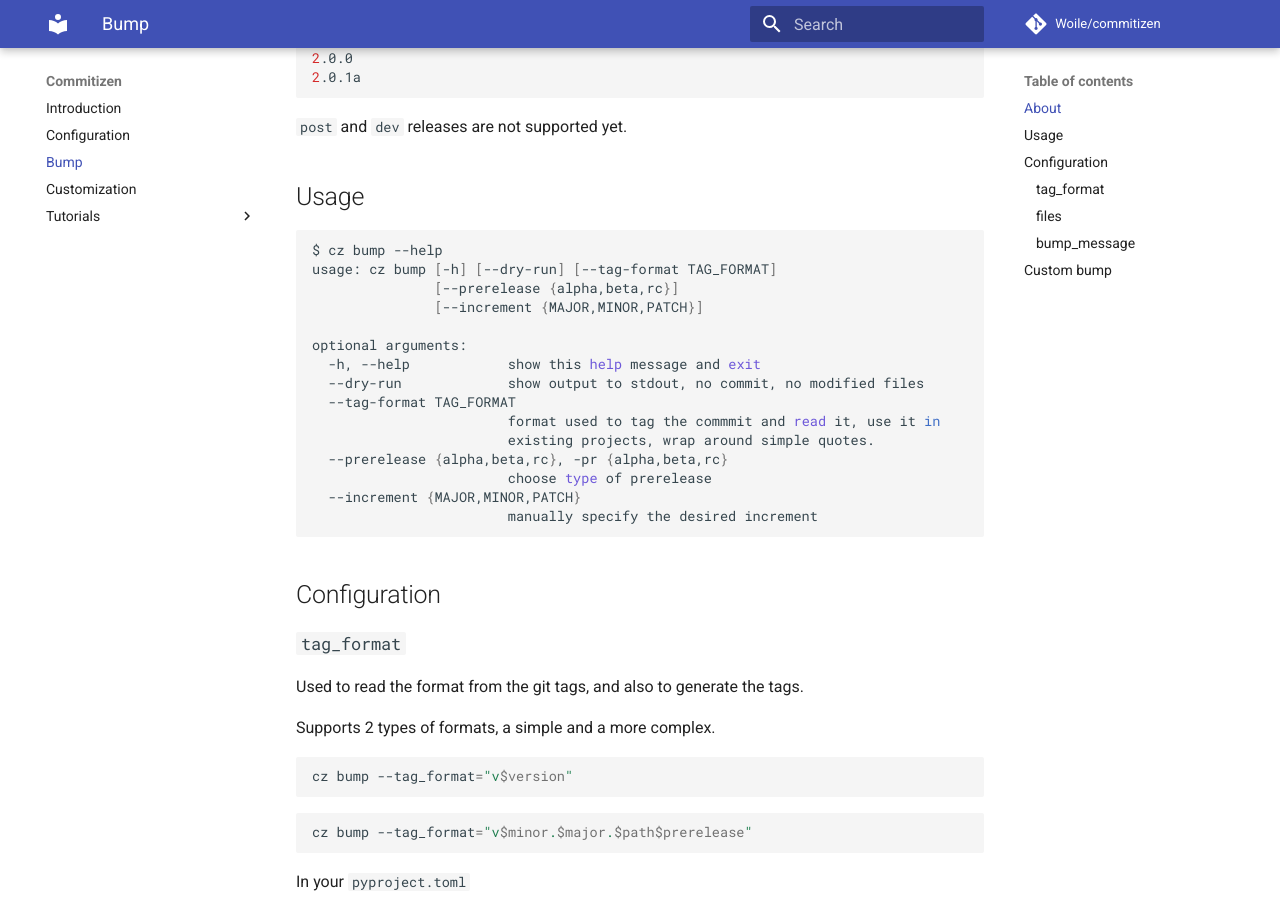
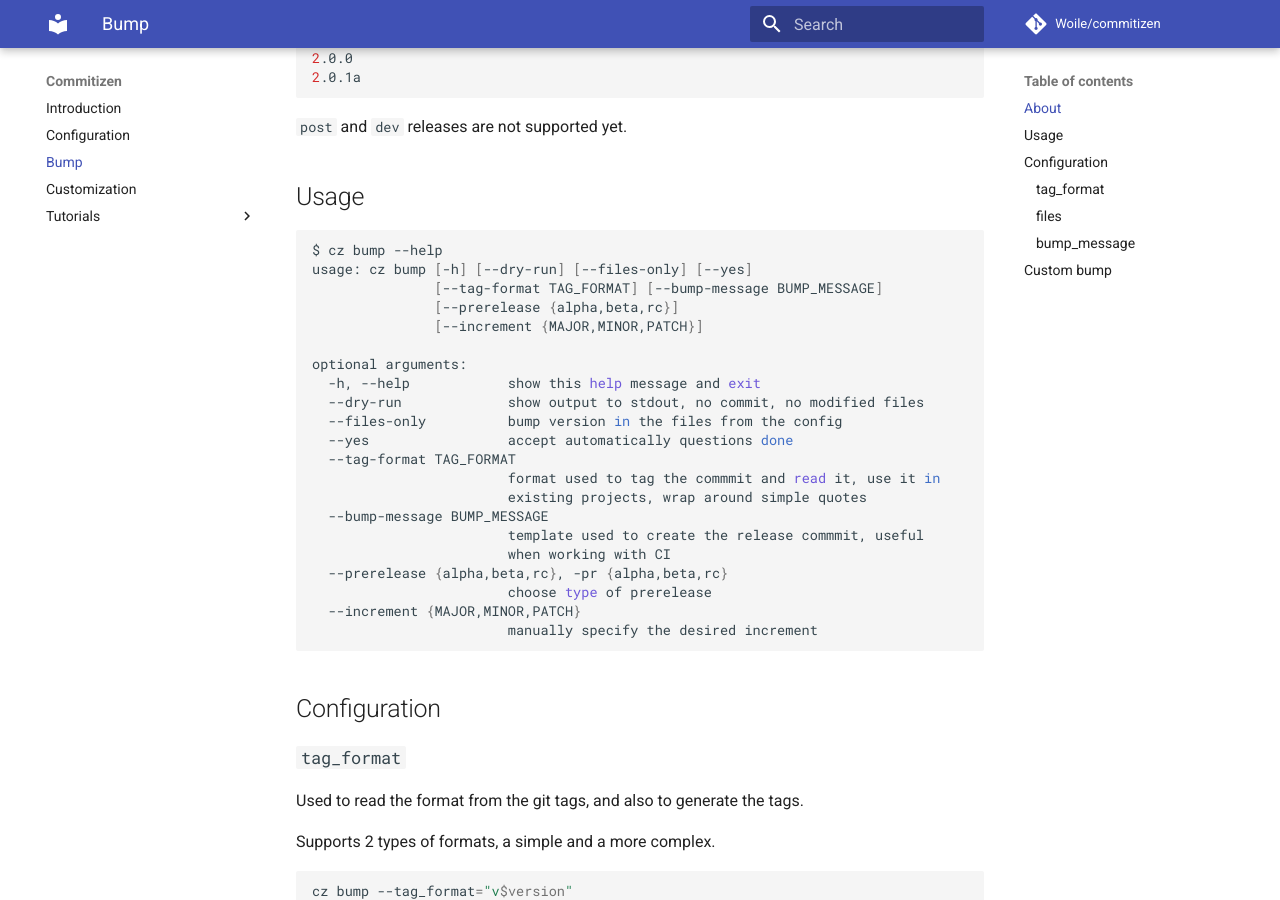
Before and after one commit to commitizen-tools/commitizen, an MkDocs documentation site: the page built from docs/bump.md, in a window 1280 px wide and 900 px high, scrolled down 1590 px. Built offline with MkDocs 1.6.1 and Material for MkDocs 9.7.7, drawn with Linux system fonts in a browser that asks for light colours; comment, search, counter and statistics services are not loaded.

Commit message:
feat(bump): new argument --files-only

````diff
--- a/docs/bump.md
+++ b/docs/bump.md
@@ -54,16 +54,22 @@
 
 ```bash
 $ cz bump --help
-usage: cz bump [-h] [--dry-run] [--tag-format TAG_FORMAT]
+usage: cz bump [-h] [--dry-run] [--files-only] [--yes]
+               [--tag-format TAG_FORMAT] [--bump-message BUMP_MESSAGE]
                [--prerelease {alpha,beta,rc}]
                [--increment {MAJOR,MINOR,PATCH}]
 
 optional arguments:
   -h, --help            show this help message and exit
   --dry-run             show output to stdout, no commit, no modified files
+  --files-only          bump version in the files from the config
+  --yes                 accept automatically questions done
   --tag-format TAG_FORMAT
                         format used to tag the commmit and read it, use it in
-                        existing projects, wrap around simple quotes.
+                        existing projects, wrap around simple quotes
+  --bump-message BUMP_MESSAGE
+                        template used to create the release commmit, useful
+                        when working with CI
   --prerelease {alpha,beta,rc}, -pr {alpha,beta,rc}
                         choose type of prerelease
   --increment {MAJOR,MINOR,PATCH}
````
Also changed, not shown: CHANGELOG.md (+18 -0 lines), 2 other files.
